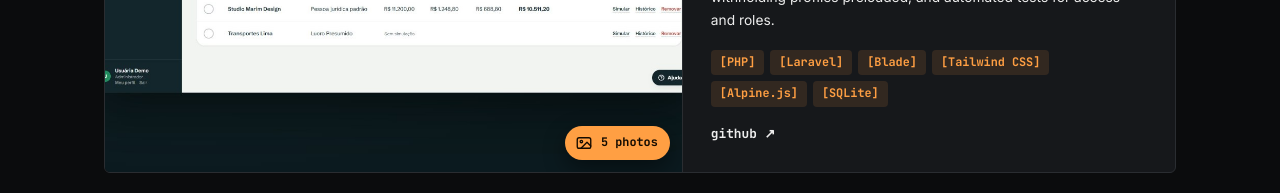
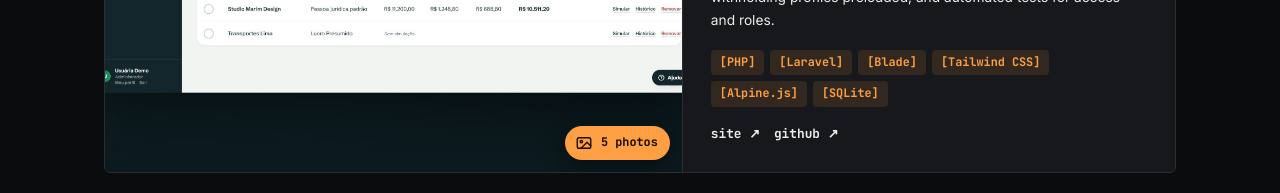
Before and after one commit to esdrasfurmanovicz/portfolio, a Vue app: page / in a window 1280 px wide. Shown: the part 3700-3893 px from the top of the page. Built offline with nearby package versions, Linux system fonts and the light colour scheme.

Commit message:
Adiciona link do site da Conferência Financeira

```diff
--- a/src/data/content.js
+++ b/src/data/content.js
@@ -229,7 +229,10 @@ export const content = {
           solution: 'Checklist mensal em Laravel: o mês é aberto com os clientes ativos, cada cliente é simulado e conferido, e o fechamento trava a edição (reabrir exige um motivo e fica no histórico). O simulador aplica tabela de alíquotas e perfil de retenção, inclusive a regra de piso mínimo para grupos de impostos pequenos. Tem perfis de administrador e usuário, tour guiado no primeiro acesso e ajuda em cada tela.',
           result: 'Fluxo completo do mês, da abertura ao fechamento, com trilha de quem conferiu e quando. Interface em português, impostos e perfis de retenção comuns já cadastrados e testes automatizados para acesso e perfis.',
           stack: ['PHP', 'Laravel', 'Blade', 'Tailwind CSS', 'Alpine.js', 'SQLite'],
-          links: [{ label: 'github', href: 'https://github.com/esdrasfurmanovicz/conferencia-financeira' }],
+          links: [
+            { label: 'site', href: 'https://esdrasfurmanovicz.github.io/conferencia-financeira/' },
+            { label: 'github', href: 'https://github.com/esdrasfurmanovicz/conferencia-financeira' },
+          ],
         },
         {
           path: '/projetos/sif',
@@ -310,7 +313,10 @@ export const content = {
           solution: 'Monthly checklist built with Laravel: the month opens with the active clients, each client is simulated and checked, and closing the month locks editing (reopening requires a reason and is logged). The simulator applies a rate card and a withholding profile, including the minimum-floor rule for groups of small taxes. It has admin and user roles, a guided tour on first access and help on every screen.',
           result: 'Complete month flow, from opening to closing, with a trail of who checked what and when. Portuguese interface, common taxes and withholding profiles preloaded, and automated tests for access and roles.',
           stack: ['PHP', 'Laravel', 'Blade', 'Tailwind CSS', 'Alpine.js', 'SQLite'],
-          links: [{ label: 'github', href: 'https://github.com/esdrasfurmanovicz/conferencia-financeira' }],
+          links: [
+            { label: 'site', href: 'https://esdrasfurmanovicz.github.io/conferencia-financeira/' },
+            { label: 'github', href: 'https://github.com/esdrasfurmanovicz/conferencia-financeira' },
+          ],
         },
         {
           path: '/projects/sif',
```
